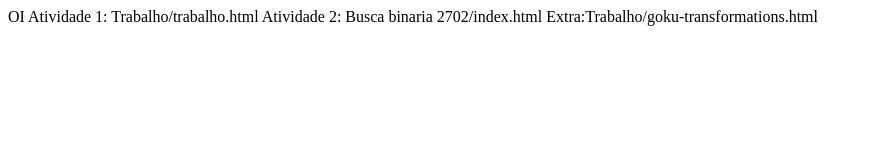
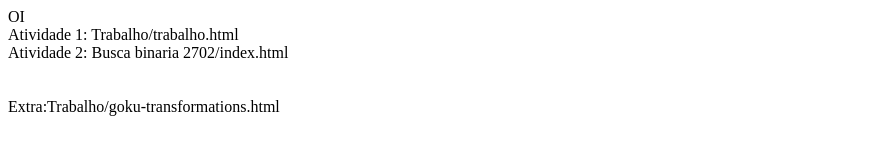
Before and after one commit to HenriqueGOP/Front_end_2026, a plain HTML site: page index.html in a window 1280 px wide. Shown: the whole page, without its empty margins (0-873 px from the left). Drawn offline with Linux system fonts and the light colour scheme.

Commit message:
Update index.html

```diff
--- a/index.html
+++ b/index.html
@@ -6,10 +6,9 @@
     <title>Document</title>
 </head>
 <body>
-    <a>OI</a>
-    <a>Atividade 1: Trabalho/trabalho.html</a>
-    <a>Atividade 2: Busca binaria 2702/index.html</a>
-
+    <a>OI<br></a>
+    <a>Atividade 1: Trabalho/trabalho.html<br></a>
+    <a>Atividade 2: Busca binaria 2702/index.html<br><br><br></a>
     <a>Extra:Trabalho/goku-transformations.html</a>
 </body>
 </html>
```
